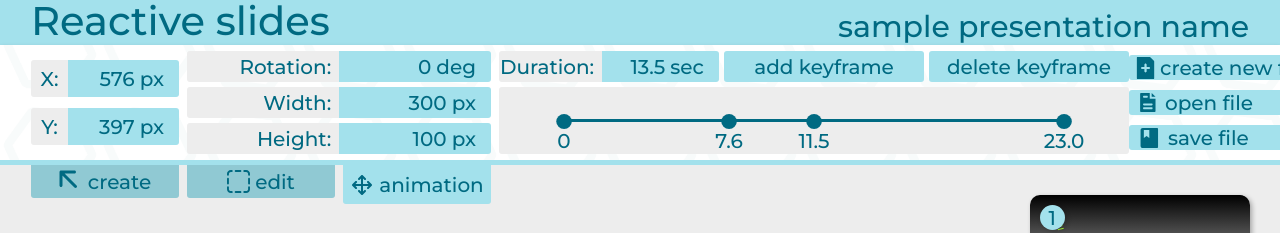
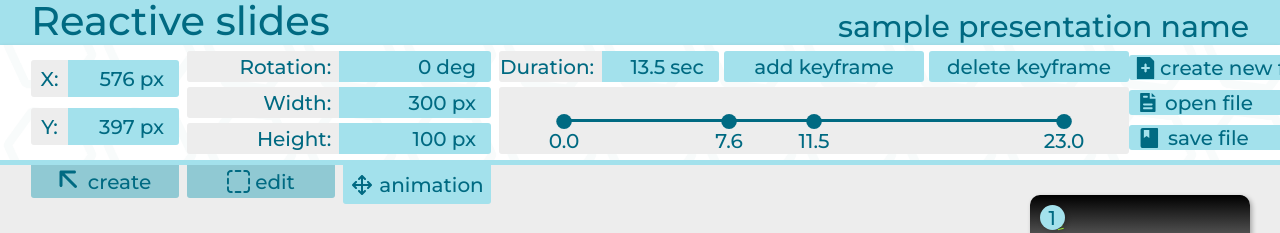
Before and after one commit to dan3rty/Reactive-slides, a React (Create React App) app: page / in a window 1280 px wide. Shown: the top 233 px of the page. Built offline with nearby package versions, Linux system fonts and the light colour scheme; grey boxes are pictures that could not be loaded.

Commit message:
Пофиксил таймлайн

```diff
--- a/src/common/components/timeline/Timeline.tsx
+++ b/src/common/components/timeline/Timeline.tsx
@@ -38,7 +38,7 @@ function Timeline() {
 					<div className={'timeline-line'}>
 						<div className={'timeline-line-dot'} style={{ left: -20 + 'px' }}>
 							{dotIcon}
-							<span className={'timeline-line-dot-text'}>0</span>
+							<span className={'timeline-line-dot-text'}>0.0</span>
 						</div>
 						{objectsToRender}
 					</div>
```
